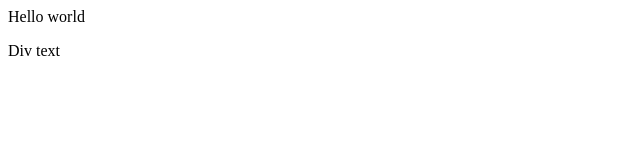
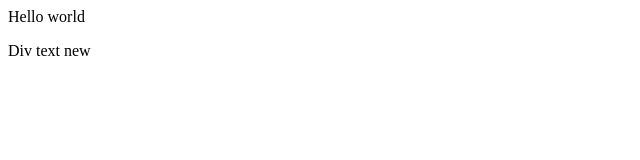
Before and after one commit to NirvairSingh/Kenresearch-test, a plain HTML site: page index.html in a window 1280 px wide. Shown: the full height of the page, 0-640 px from the left. Drawn offline with Linux system fonts and the light colour scheme.

Commit message:
Update index.html
added

```diff
--- a/index.html
+++ b/index.html
@@ -1,3 +1,3 @@
 <p>Hello world</p>
 <div class="text">
-  Div text </div>
+  Div text new </div>
```
